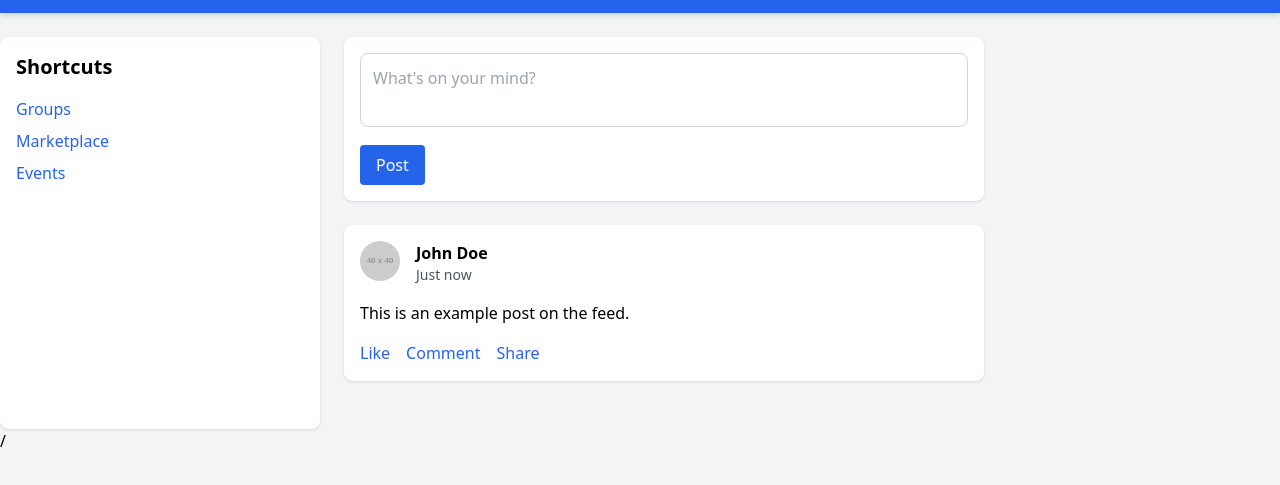
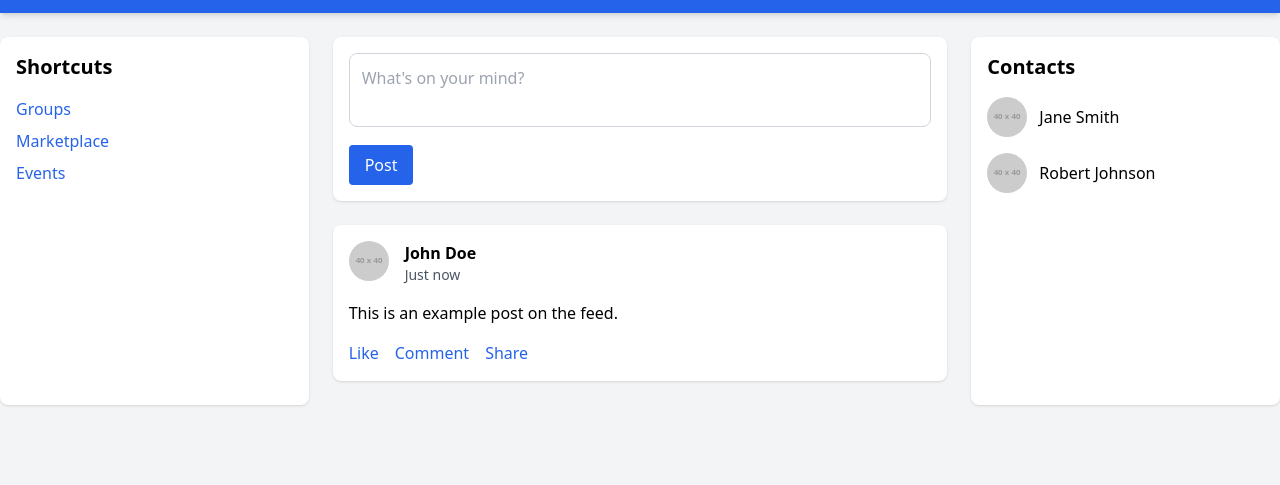
Before and after one commit to dahrannor/wadajir, a plain HTML site: page index.html in a window 1280 px wide. Shown: the part 51-536 px from the top of the page. Drawn offline with nearby package versions, Linux system fonts and the light colour scheme; placeholder pictures from the web are drawn by us.

Commit message:
Last update

```diff
--- a/index.html
+++ b/index.html
@@ -3,11 +3,10 @@
 <head>
     <meta charset="UTF-8">
     <meta name="viewport" content="width=device-width, initial-scale=1.0">
-    <title>wadajir</title>
+    <title>Facebook Clone</title>
     <script src="https://cdn.tailwindcss.com"></script>
 </head>
 <body class="bg-gray-100">
-<!-- Navbar -->
     <!-- Navbar -->
     <header class="bg-blue-600 text-white p-4 shadow-md">
         <div class="container mx-auto flex justify-between items-center">
@@ -59,6 +58,21 @@
                 </div>
             </div>
         </section>
-</main>/
+
+        <!-- Contacts -->
+        <aside class="w-1/4 bg-white p-4 rounded-lg shadow">
+            <h2 class="text-xl font-semibold mb-4">Contacts</h2>
+            <ul class="space-y-4">
+                <li class="flex items-center space-x-3">
+                    <img src="https://via.placeholder.com/40" alt="User" class="rounded-full">
+                    <span>Jane Smith</span>
+                </li>
+                <li class="flex items-center space-x-3">
+                    <img src="https://via.placeholder.com/40" alt="User" class="rounded-full">
+                    <span>Robert Johnson</span>
+                </li>
+            </ul>
+        </aside>
+    </main>
 </body>
 </html>
```
Lines whose indentation alone changed are shown as unchanged.
